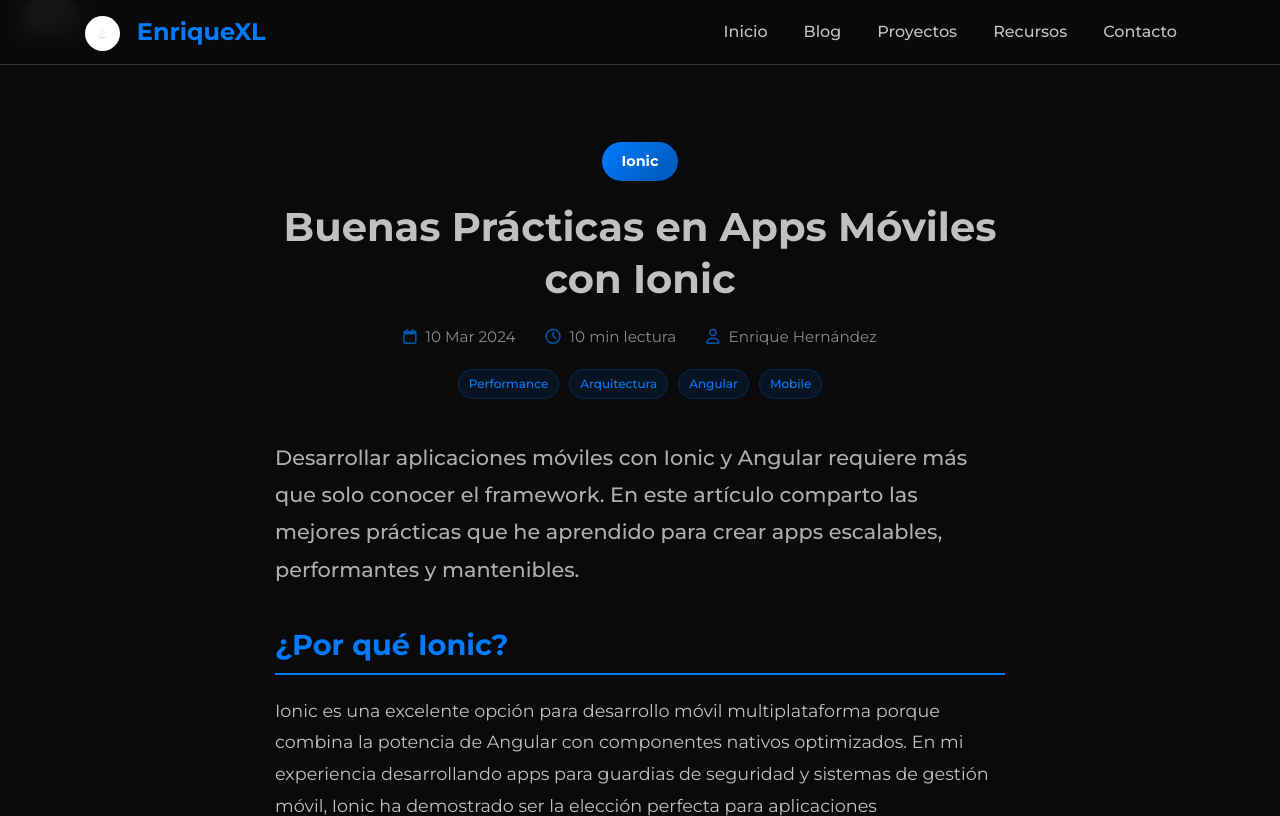
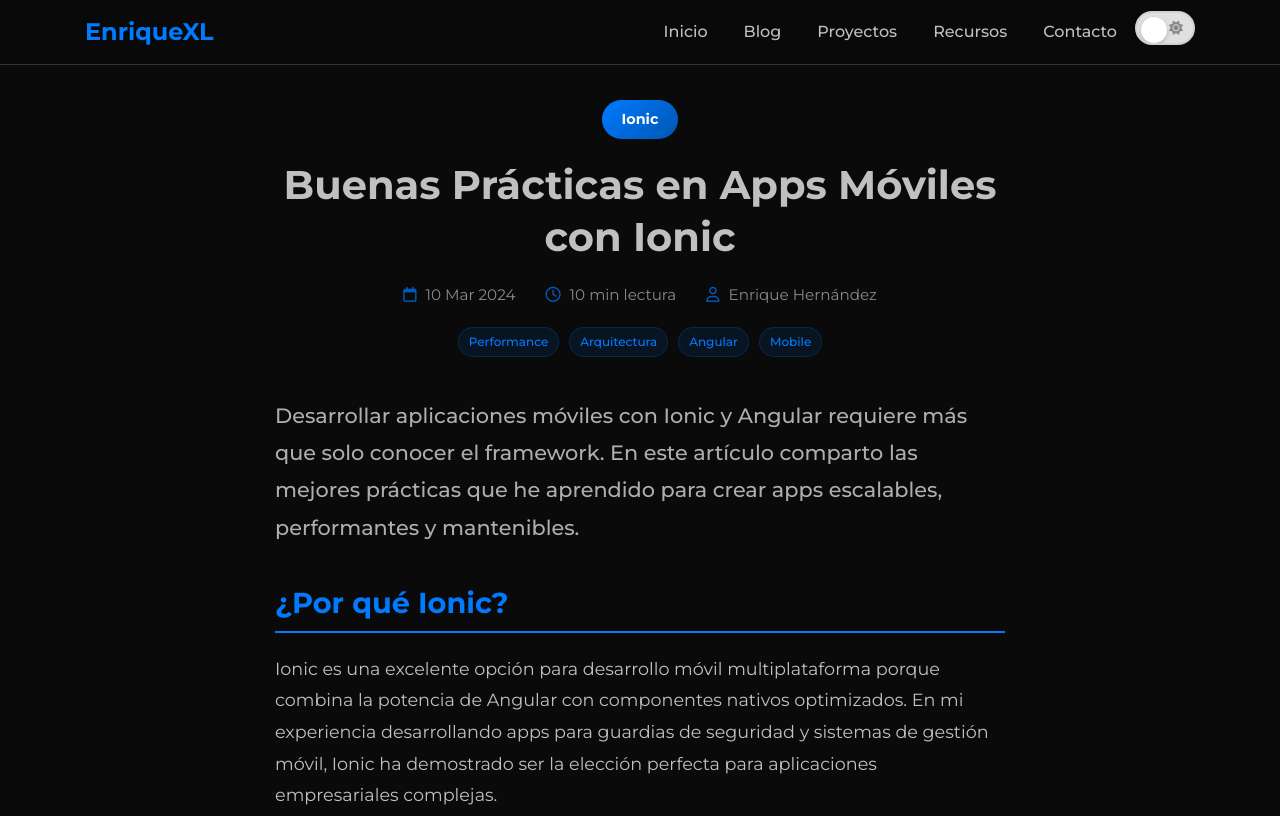
Before and after one commit to EnriqueXL/enriquexl.github.io, a plain HTML site: page blog-ionic-best-practices.html in a window 1280 px wide. Shown: the top 816 px of the page. Drawn offline with nearby package versions, Linux system fonts and the light colour scheme.

Commit message:
Agregar switch de tema en el navbar: se implementó un nuevo elemento para alternar entre modo claro y oscuro en varios archivos HTML, además de actualizar los estilos en CSS para el switch, asegurando consistencia con la página principal.

```diff
--- a/blog-ionic-best-practices.html
+++ b/blog-ionic-best-practices.html
@@ -22,7 +22,7 @@
     <nav class="navbar navbar-expand-lg navbar-dark fixed-top">
         <div class="container">
             <a class="navbar-brand" href="index.html">
-                <img src="./assets/img/profile/4.png" alt="EnriqueXL" class="nav-profile-pic">
+                <!-- <img src="./assets/img/profile/4.png" alt="EnriqueXL" class="nav-profile-pic"> -->
                 EnriqueXL
             </a>
             <button class="navbar-toggler" type="button" data-toggle="collapse" data-target="#navbarNav">
@@ -45,23 +45,23 @@
                     <li class="nav-item">
                         <a class="nav-link" href="index.html#contact">Contacto</a>
                     </li>
+                    <li class="nav-item">
+                        <!-- Switch de tema -->
+                        <div class="switch">
+                            <input type="checkbox" id="modeSwitch">
+                            <label for="modeSwitch">
+                                <div>
+                                    <span class="icon moon"><i class="fas fa-moon"></i></span>
+                                    <span class="icon sun"><i class="fas fa-sun"></i></span>
+                                </div>
+                                <span class="slider" id="slider"></span>
+                            </label>
+                        </div>
+                    </li>
                 </ul>
             </div>
         </div>
     </nav>
-
-    <!-- Switch de tema -->
-    <div class="switch">
-        <label>
-            <div>
-                <span class="icon moon"><i class="fas fa-moon"></i></span>
-                &nbsp;&nbsp;&nbsp;
-                <span class="icon sun"><i class="fas fa-sun"></i></span>
-            </div>
-            <input type="checkbox" id="modeSwitch">
-            <span class="slider" id="slider"></span>
-        </label>
-    </div>
 
     <!-- Blog Post Content -->
     <article class="blog-post">
--- a/css/blog.css
+++ b/css/blog.css
@@ -1,4 +1,9 @@
 /* Estilos específicos para páginas de blog */
+
+/* Switch de tema para páginas de blog - ahora usa los mismos estilos que la página principal */
+/* Los estilos del switch están heredados de style.css */
+
+
 
 .blog-post {
     padding-top: 100px;
```
Also changed, not shown: blog-laravel-legacy.html (+14 -14 lines), blog-sql-optimization-ag-grid.html (+14 -14 lines).
